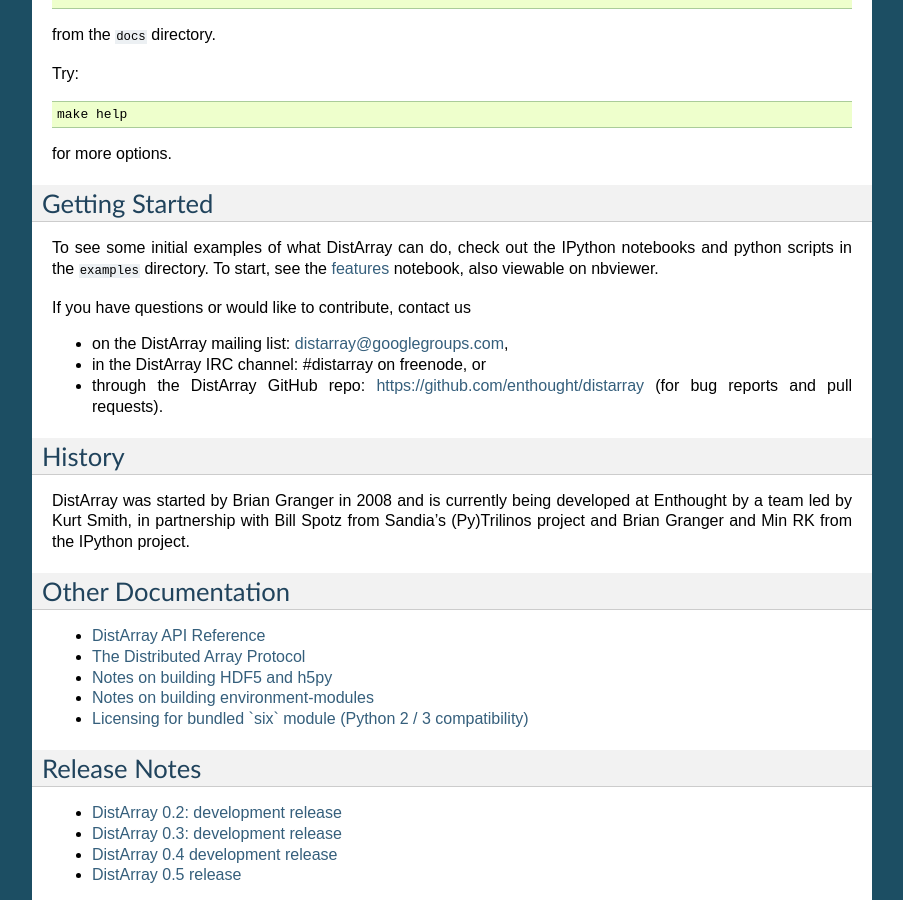
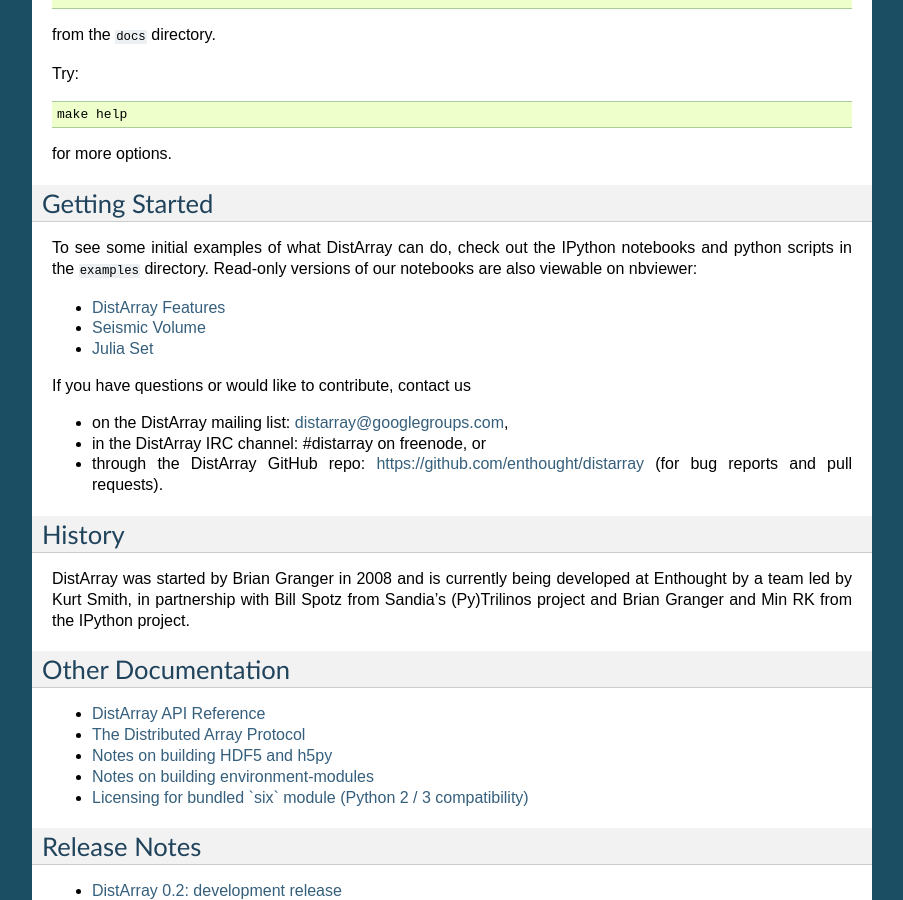
Before and after one commit to enthought/distarray, a Sphinx documentation site: the page built from docs/source/index.rst, in a window 1280 px wide and 900 px high, scrolled down 1522 px. Shown: the whole window, without its empty margins (198-1101 px from the left). Built offline with Sphinx 7.4.7, drawn with Linux system fonts in a browser that asks for light colours.

Commit message:
Add more example links in docs.

```diff
--- a/docs/source/index.rst
+++ b/docs/source/index.rst
@@ -106,10 +106,12 @@
 ---------------
 
 To see some initial examples of what DistArray can do, check out the IPython
-notebooks and python scripts in the ``examples`` directory.  To start, see the
-`features`_ notebook, also viewable on nbviewer.
+notebooks and python scripts in the ``examples`` directory.  Read-only versions
+of our notebooks are also viewable on nbviewer:
 
-.. _features: http://nbviewer.ipython.org/github/enthought/distarray/blob/master/examples/features.ipynb
+* `DistArray Features <http://nbviewer.ipython.org/github/enthought/distarray/blob/master/examples/features.ipynb>`_
+* `Seismic Volume <http://nbviewer.ipython.org/github/enthought/distarray/blob/master/examples/seismic_volume/seismic_volume.ipynb>`_
+* `Julia Set <http://nbviewer.ipython.org/github/enthought/distarray/blob/master/examples/julia_set/julia_set.ipynb>`_
 
 If you have questions or would like to contribute, contact us
 
@@ -117,6 +119,7 @@
 * in the DistArray IRC channel: #distarray on freenode, or
 * through the DistArray GitHub repo: https://github.com/enthought/distarray
   (for bug reports and pull requests).
+
 
 History
 -------
```
